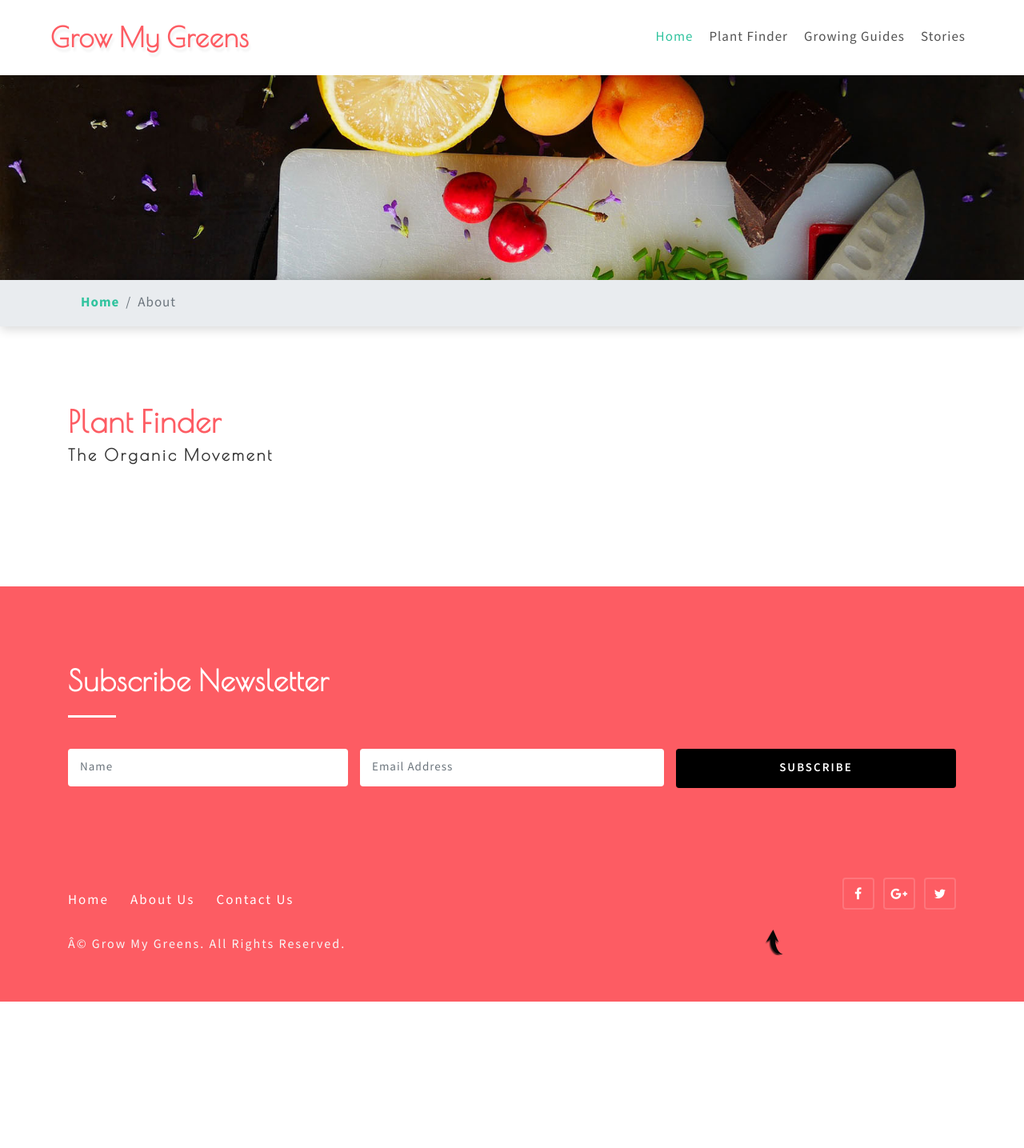
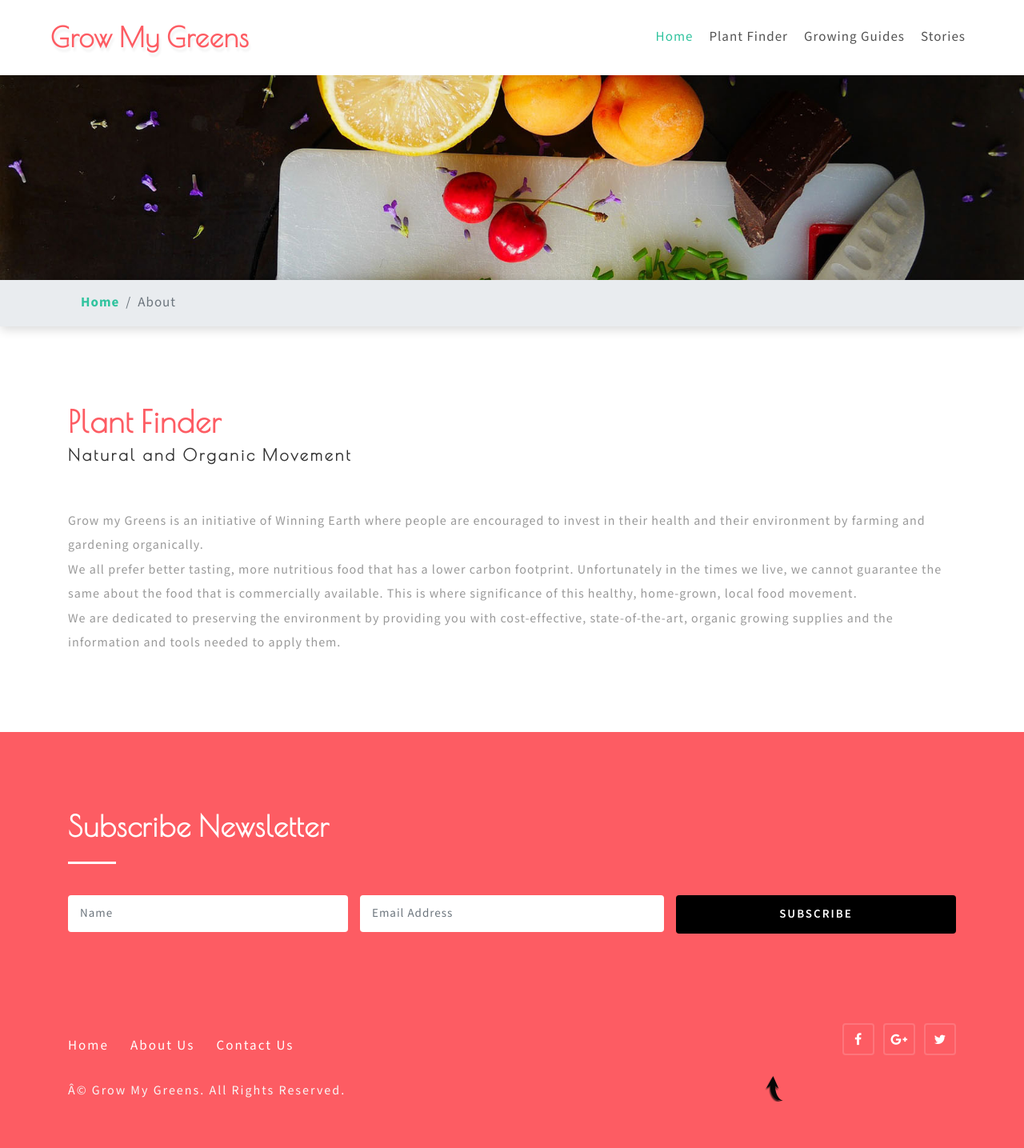
Before and after one commit to dhanyacm/GrowMyGreens, a Jekyll site: the page built from about.html, in a window 1280 px wide. Shown: the whole page at 80% size. Built offline with Jekyll 4.4.1, drawn with Linux system fonts in a browser that asks for light colours; before the commit the page ends 1252 px from its top, so only the background shows below that.

Commit message:
Update about.html

```diff
--- a/about.html
+++ b/about.html
@@ -10,9 +10,17 @@ frontpage: false
 		<div class="container py-xl-5 py-lg-3">
 
 			<h3 class="title-mob-tems mb-5 text-wh font-weight-bold">Plant Finder
-				<span>The Organic Movement</span>
+				<span>Natural and Organic Movement</span>
 			</h3>
 
+			<p>
+
+			Grow my Greens is an initiative of Winning Earth where people are encouraged to invest in their health and their environment by farming and gardening organically. <br>
+
+We all prefer better tasting, more nutritious food that has a lower carbon footprint. Unfortunately in the times we live, we cannot guarantee the same about the food that is commercially available. This is where significance of this healthy, home-grown, local food movement.
+<br>
+We are dedicated to preserving the environment by providing you with cost-effective, state-of-the-art, organic growing supplies and the information and tools needed to apply them.
+      </p>
 
 
       </div>
```
